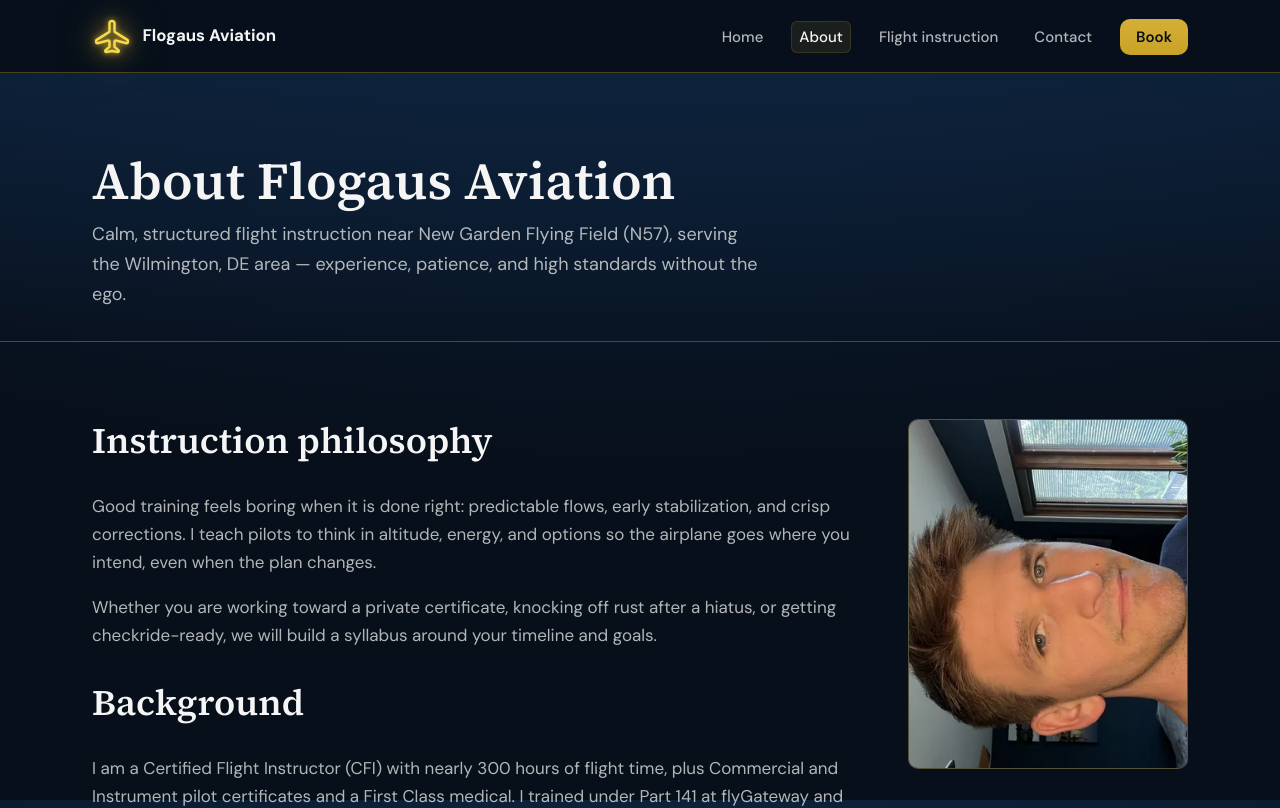
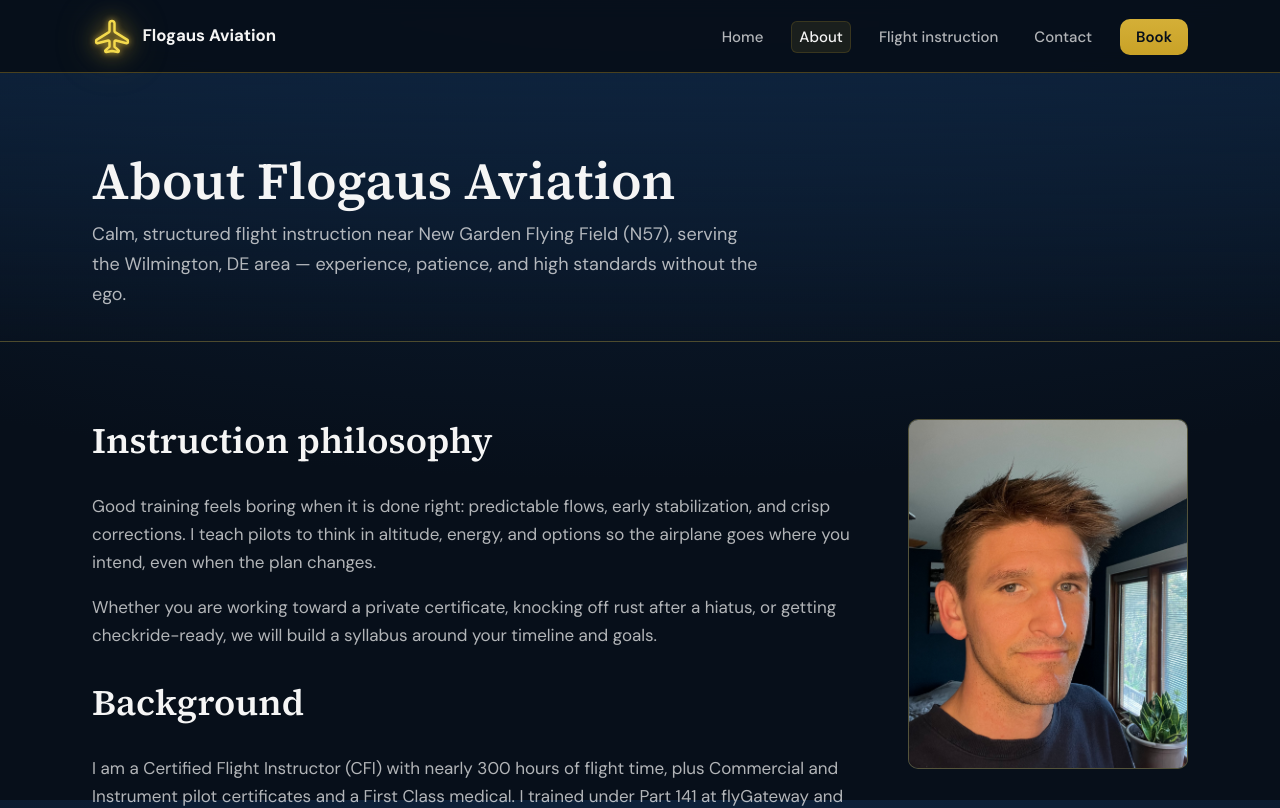
Before and after one commit to dylanflogaus/Flogaus-Aviation, a React (Vite) app: page /about in a window 1280 px wide. Shown: the top 808 px of the page. Built offline with nearby package versions, Linux system fonts and the light colour scheme.

Commit message:
Use instructor-portrait.jpeg on homepage and About
Co-authored-by: dylanflogaus <dylanflogaus@users.noreply.github.com>

```diff
--- a/src/pages/About.tsx
+++ b/src/pages/About.tsx
@@ -54,7 +54,7 @@ export function About() {
           </div>
           <figure className="about-photo">
             <img
-              src="/instructor-portrait.webp"
+              src="/instructor-portrait.jpeg"
               alt="Flogaus Aviation flight instructor portrait"
               width={560}
               height={700}
--- a/src/pages/Home.tsx
+++ b/src/pages/Home.tsx
@@ -50,7 +50,7 @@ export function Home() {
           <div className="trust-grid">
             <figure className="about-photo trust-grid__photo">
               <img
-                src="/instructor-portrait.webp"
+                src="/instructor-portrait.jpeg"
                 alt="Flogaus Aviation flight instructor portrait"
                 width={560}
                 height={700}
```
